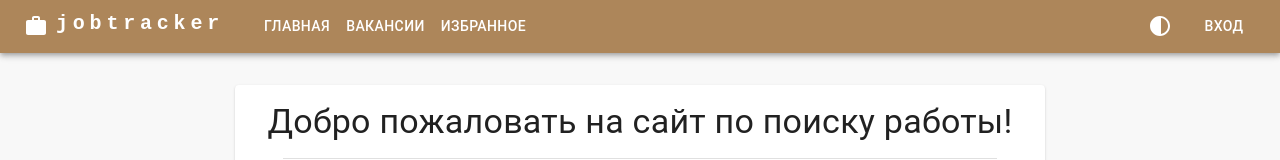
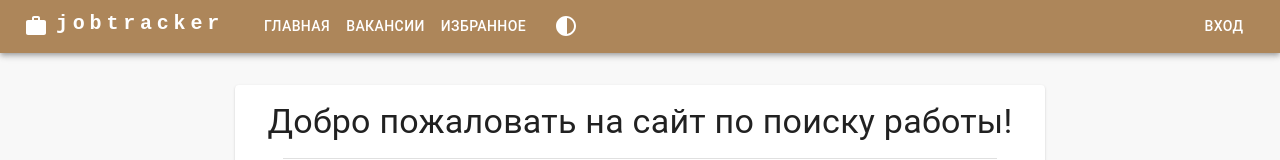
Before and after one commit to cptblackmore/jobtracker, a React (Vite) app: page /home in a window 1280 px wide. Shown: the top 160 px of the page. Built offline with nearby package versions, Linux system fonts and the light colour scheme; no server answers.

Commit message:
Decomposed theme button to new component, used it in NavCompact.

```diff
--- a/src/widgets/Nav/ui/NavCompact.tsx
+++ b/src/widgets/Nav/ui/NavCompact.tsx
@@ -4,6 +4,7 @@ import { observer } from 'mobx-react-lite';
 import { NavMenu } from './NavMenu';
 import { useContext } from 'react';
 import { AuthContext } from '@shared/model';
+import { ToggleThemeButton } from './toggleThemeButton';
 
 export const NavCompact: React.FC = observer(() => {
   const { authStore } = useContext(AuthContext);
@@ -11,7 +12,15 @@ export const NavCompact: React.FC = observer(() => {
   return (
     <Grid2 container >
       <Grid2 size={3} >
-        <NavMenu />
+        <Box display='flex' alignItems='center' justifyContent='flex-start' height='100%' gap={1} >
+          <NavMenu />
+          {authStore.isLoading && (
+            <CircularProgress
+              size={25}
+              sx={{mr: 2, color: (theme) => theme.palette.primary.contrastText}}
+            />
+          )}
+        </Box>
       </Grid2>
       <Grid2 size={6} >
         <Box display='flex' alignItems='center' justifyContent='center' height='100%' >
@@ -19,14 +28,9 @@ export const NavCompact: React.FC = observer(() => {
         </Box>
       </Grid2>
       <Grid2 size={3} >
-        {authStore.isLoading && (
-          <Box display='flex' justifyContent='flex-end' alignItems='center' height='100%' >
-            <CircularProgress
-              size={25}
-              sx={{mr: 2, color: (theme) => theme.palette.primary.contrastText}}
-            />
-          </Box>
-        )}
+        <Box display='flex' alignItems='center' justifyContent='flex-end' height='100%' >
+          <ToggleThemeButton />
+        </Box>
       </Grid2>
     </Grid2>
   );
--- a/src/widgets/Nav/ui/NavFull.tsx
+++ b/src/widgets/Nav/ui/NavFull.tsx
@@ -1,4 +1,4 @@
-import { Box, Button } from '@mui/material';
+import { Box } from '@mui/material';
 import { AuthContext } from '@shared/model';
 import { Logo } from '@widgets/Logo';
 import { observer } from 'mobx-react-lite';
@@ -6,12 +6,9 @@ import { AccountMenu } from './AccountMenu';
 import { useContext } from 'react';
 import { NavToolbar } from './NavToolbar';
 import { LoginButton } from './LoginButton';
-import { Contrast } from '@mui/icons-material';
-import { ThemesContext } from '@shared/theme/ThemesContext';
 
 export const NavFull: React.FC = observer(() => {
   const { authStore } = useContext(AuthContext);
-  const { toggleThemeMode } = useContext(ThemesContext);
 
   return (
     <Box flexGrow={1} display='flex' justifyContent='space-between' >
@@ -20,12 +17,6 @@ export const NavFull: React.FC = observer(() => {
         <NavToolbar />
       </Box>
       <Box display='flex' >
-        <Button
-          sx={{color: (theme) => theme.palette.primary.contrastText}}
-          onClick={toggleThemeMode}
-        >
-          <Contrast />
-        </Button>
         {authStore.isAuth ? (
           <AccountMenu />
         ) : (
--- a/src/widgets/Nav/ui/NavToolbar.tsx
+++ b/src/widgets/Nav/ui/NavToolbar.tsx
@@ -4,6 +4,7 @@ import { PagesContext } from '@shared/lib';
 import { observer } from 'mobx-react-lite';
 import { useContext } from 'react';
 import { Link as RouterLink } from 'react-router';
+import { ToggleThemeButton } from './toggleThemeButton';
 
 export const NavToolbar: React.FC = observer(() => {
   const pages = useContext(PagesContext);
@@ -34,6 +35,7 @@ export const NavToolbar: React.FC = observer(() => {
           </Tooltip>
         )
       ))}
+      <ToggleThemeButton />
     </Toolbar>
   );
 });
--- /dev/null
+++ b/src/widgets/Nav/ui/ToggleThemeButton.tsx
@@ -0,0 +1,17 @@
+import { Contrast } from '@mui/icons-material';
+import { Button } from '@mui/material';
+import { ThemesContext } from '@shared/theme/ThemesContext';
+import { useContext } from 'react';
+
+export const ToggleThemeButton: React.FC = () => {
+  const { toggleThemeMode } = useContext(ThemesContext);
+
+  return (
+    <Button
+      sx={{color: (theme) => theme.palette.primary.contrastText}}
+      onClick={toggleThemeMode}
+    >
+      <Contrast />
+    </Button>
+  );
+}
```
